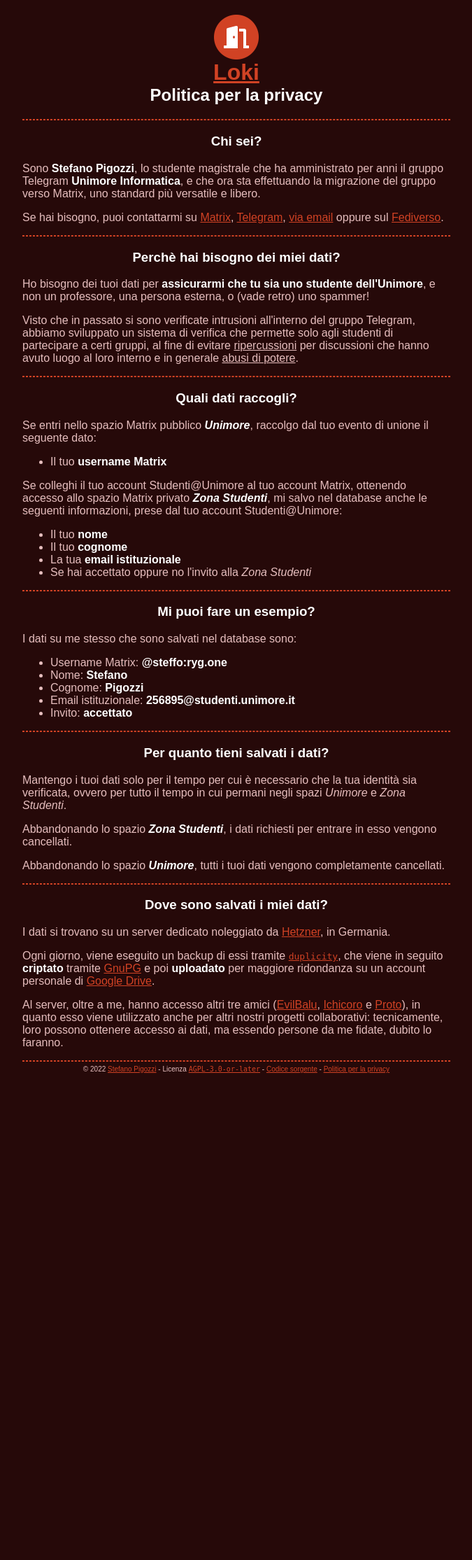
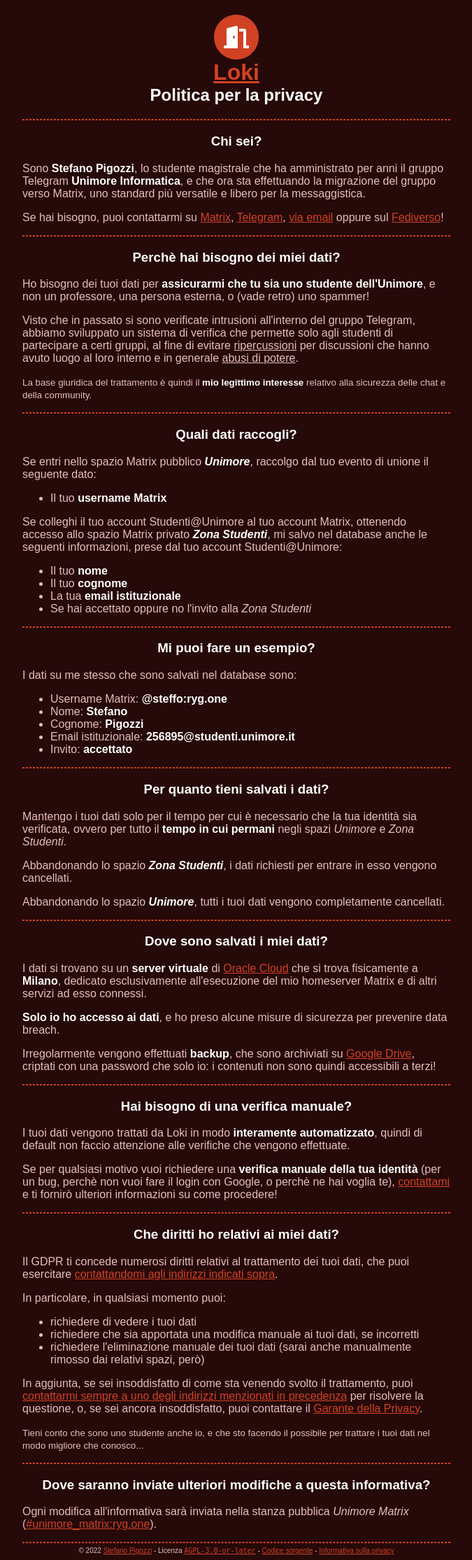
Before and after one commit to uniberry-info/lokibot, a Flask app: page /privacy in a window 1280 px wide. Shown: the whole page at 70% size, without its empty margins (302-977 px from the left). Before the commit the page ends 1533 px from the top, so only its background shows below. Run offline with Flask 3, Linux system fonts and the light colour scheme; parts of the project's set-up code (start-up, migrations or seed data) failed here and were passed over.

Commit message:
Update privacy policy

```diff
--- a/lokiunimore/web/templates/_base.html
+++ b/lokiunimore/web/templates/_base.html
@@ -37,7 +37,7 @@
             </span>
             -
             <span>
-                <a href="{{ url_for("page_privacy") }}">Politica per la privacy</a>
+                <a href="{{ url_for("page_privacy") }}">Informativa sulla privacy</a>
             </span>
         </footer>
     </body>
--- a/lokiunimore/web/templates/privacy.html
+++ b/lokiunimore/web/templates/privacy.html
@@ -9,10 +9,10 @@
         Chi sei?
     </h3>
     <p>
-        Sono <b>Stefano Pigozzi</b>, lo studente magistrale che ha amministrato per anni il gruppo Telegram <b>Unimore Informatica</b>, e che ora sta effettuando la migrazione del gruppo verso Matrix, uno standard più versatile e libero.
+        Sono <b>Stefano Pigozzi</b>, lo studente magistrale che ha amministrato per anni il gruppo Telegram <b>Unimore Informatica</b>, e che ora sta effettuando la migrazione del gruppo verso Matrix, uno standard più versatile e libero per la messaggistica.
     </p>
-    <p>
-        Se hai bisogno, puoi contattarmi su <a href="https://matrix.to/#/@steffo:ryg.one">Matrix</a>, <a href="https://t.me/Steffo">Telegram</a>, <a href="mailto:me@steffo.eu">via email</a> oppure sul <a href="https://fosstodon.org/@steffo">Fediverso</a>.
+    <p id="contact-me">
+        Se hai bisogno, puoi contattarmi su <a href="https://matrix.to/#/@steffo:ryg.one">Matrix</a>, <a href="https://t.me/Steffo">Telegram</a>, <a href="mailto:me@steffo.eu">via email</a> oppure sul <a href="https://fosstodon.org/@steffo">Fediverso</a>!
     </p>
     <hr/>
     <h3>
@@ -23,6 +23,9 @@
     </p>
     <p>
         Visto che in passato si sono verificate intrusioni all'interno del gruppo Telegram, abbiamo sviluppato un sistema di verifica che permette solo agli studenti di partecipare a certi gruppi, al fine di evitare <u>ripercussioni</u> per discussioni che hanno avuto luogo al loro interno e in generale <u>abusi di potere</u>.
+    </p>
+    <p>
+        <small>La base giuridica del trattamento è quindi il <b>mio legittimo interesse</b> relativo alla sicurezza delle chat e della community.</small>
     </p>
     <hr/>
     <h3>
@@ -62,7 +65,7 @@
         Per quanto tieni salvati i dati?
     </h3>
     <p>
-        Mantengo i tuoi dati solo per il tempo per cui è necessario che la tua identità sia verificata, ovvero per tutto il tempo in cui permani negli spazi <i>Unimore</i> e <i>Zona Studenti</i>.
+        Mantengo i tuoi dati solo per il tempo per cui è necessario che la tua identità sia verificata, ovvero per tutto il <b>tempo in cui permani</b> negli spazi <i>Unimore</i> e <i>Zona Studenti</i>.
     </p>
     <p>
         Abbandonando lo spazio <b><i>Zona Studenti</i></b>, i dati richiesti per entrare in esso vengono cancellati.
@@ -75,12 +78,50 @@
         Dove sono salvati i miei dati?
     </h3>
     <p>
-        I dati si trovano su un server dedicato noleggiato da <a href="https://www.hetzner.com/">Hetzner</a>, in Germania.
+        I dati si trovano su un <b>server virtuale</b> di <a href="https://www.oracle.com/cloud/">Oracle Cloud</a> che si trova fisicamente a <b>Milano</b>, dedicato esclusivamente all'esecuzione del mio homeserver Matrix e di altri servizi ad esso connessi.
     </p>
     <p>
-        Ogni giorno, viene eseguito un backup di essi tramite <a href="https://duplicity.gitlab.io/"><code>duplicity</code></a>, che viene in seguito <b>criptato</b> tramite <a href="https://www.gnupg.org/">GnuPG</a> e poi <b>uploadato</b> per maggiore ridondanza su un account personale di <a href="https://drive.google.com/">Google Drive</a>.
+        <b>Solo io ho accesso ai dati</b>, e ho preso alcune misure di sicurezza per prevenire data breach.
     </p>
     <p>
-        Al server, oltre a me, hanno accesso altri tre amici (<a href="https://www.fermitech.info">EvilBalu</a>, <a href="https://marte.dev">Ichicoro</a> e <a href="https://www.fabiodesim.one/">Proto</a>), in quanto esso viene utilizzato anche per altri nostri progetti collaborativi: tecnicamente, loro possono ottenere accesso ai dati, ma essendo persone da me fidate, dubito lo faranno.
+        Irregolarmente vengono effettuati <b>backup</b>, che sono archiviati su <a href="https://drive.google.com/">Google Drive</a>, criptati con una password che solo io: i contenuti non sono quindi accessibili a terzi!
+    </p>
+    <hr/>
+    <h3>
+        Hai bisogno di una verifica manuale?
+    </h3>
+    <p>
+        I tuoi dati vengono trattati da Loki in modo <b>interamente automatizzato</b>, quindi di default non faccio attenzione alle verifiche che vengono effettuate.
+    </p>
+    <p>
+        Se per qualsiasi motivo vuoi richiedere una <b>verifica manuale della tua identità</b> (per un bug, perchè non vuoi fare il login con Google, o perchè ne hai voglia te), <a href="#contact-me">contattami</a> e ti fornirò ulteriori informazioni su come procedere!
+    </p>
+    <hr/>
+    <h3>
+        Che diritti ho relativi ai miei dati?
+    </h3>
+    <p>
+        Il GDPR ti concede numerosi diritti relativi al trattamento dei tuoi dati, che puoi esercitare <a href="#contact-me">contattandomi agli indirizzi indicati sopra</a>.
+    </p>
+    <p>
+        In particolare, in qualsiasi momento puoi:
+    </p>
+    <ul>
+        <li>richiedere di vedere i tuoi dati</li>
+        <li>richiedere che sia apportata una modifica manuale ai tuoi dati, se incorretti</li>
+        <li>richiedere l'eliminazione manuale dei tuoi dati (sarai anche manualmente rimosso dai relativi spazi, però)</li>
+    </ul>
+    <p>
+        In aggiunta, se sei insoddisfatto di come sta venendo svolto il trattamento, puoi <a href="#contact-me">contattarmi sempre a uno degli indirizzi menzionati in precedenza</a> per risolvere la questione, o, se sei ancora insoddisfatto, puoi contattare il <a href="https://www.garanteprivacy.it/">Garante della Privacy</a>.
+    </p>
+    <p>
+        <small>Tieni conto che sono uno studente anche io, e che sto facendo il possibile per trattare i tuoi dati nel modo migliore che conosco...</small>
+    </p>
+    <hr/>
+    <h3>
+        Dove saranno inviate ulteriori modifiche a questa informativa?
+    </h3>
+    <p>
+        Ogni modifica all'informativa sarà inviata nella stanza pubblica <i>Unimore Matrix</i> (<a href="https://matrix.to/#/#unimore_matrix:ryg.one">#unimore_matrix:ryg.one</a>).
     </p>
 {% endblock %}
```
